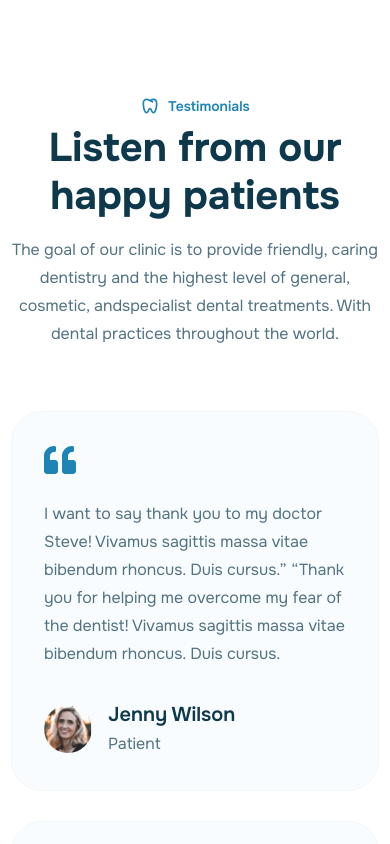
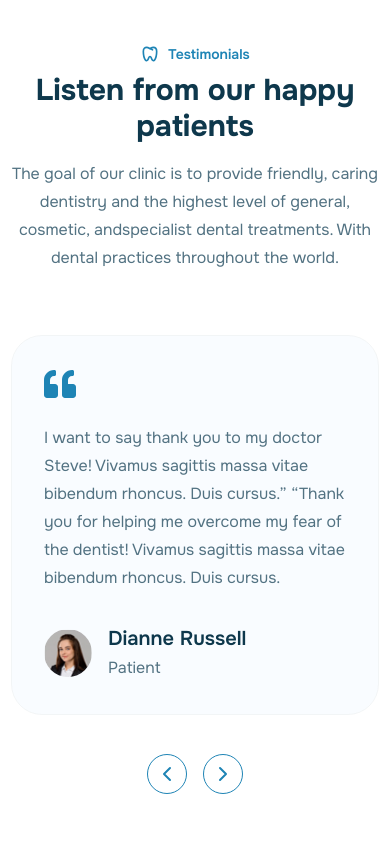
Before and after one commit to talhawebguru/primecare-dentist-website, a Next.js app: page / in a window 390 px wide. Shown: the part 7560-8404 px from the top of the page. Built offline with nearby package versions, Linux system fonts and the light colour scheme.

Commit message:
Testimonial Section done

```diff
--- a/app/components/home/TestimonialsSection.jsx
+++ b/app/components/home/TestimonialsSection.jsx
@@ -1,9 +1,14 @@
 'use client';
+import { useRef } from "react";
 import { motion } from "motion/react";
 import Image from "next/image";
 import { FaQuoteLeft } from "react-icons/fa";
 import Container from "../common/Container";
 import { TbDental } from "react-icons/tb";
+import { Swiper, SwiperSlide } from "swiper/react";
+import { Navigation, Autoplay } from "swiper/modules";
+import "swiper/css";
+import "swiper/css/navigation";
 
 const testimonials = [
   {
@@ -26,11 +31,11 @@ const testimonials = [
   },
 ];
 
-const TestimonialCard = ({ testimonial, index }) => (
+const TestimonialCard = ({ testimonial }) => (
   <motion.div
-    initial={{ opacity: 0, y: 30 }}
-    whileInView={{ opacity: 1, y: 0 }}
-    transition={{ duration: 0.5, delay: index * 0.1 }}
+    initial={{ opacity: 0, x: 30 }}
+    whileInView={{ opacity: 1, x: 0 }}
+    transition={{ duration: 0.5 }}
     className="bg-[#f9fcff] rounded-[30px] p-8 flex flex-col h-full shadow-none outline outline-[#0e384c]/5"
   >
     <FaQuoteLeft className="text-[#1e84b5] w-8 h-8 mb-6" />
@@ -57,29 +62,74 @@ const TestimonialCard = ({ testimonial, index }) => (
   </motion.div>
 );
 
-const TestimonialsSection = () => (
-  <section className="py-[100px] bg-white overflow-x-hidden">
+const TestimonialsSection = () => {
+  const swiperRef = useRef(null);
+
+  return (
+    <section className="py-12 sm:py-[100px] bg-white overflow-x-hidden">
       <Container>
         <div className="text-center mb-16">
           <div className="flex justify-center gap-2 items-center mb-2">
             <TbDental className="text-[#1e84b5]" size={20} />
             <span className="text-[#1e84b5] text-sm font-semibold font-onest leading-none">Testimonials</span>
           </div>
-        <h2 className="text-[#0e384c] text-[40px] font-bold font-onest leading-[48px] mb-4">
+          <h2 className="text-[#0e384c] text-3xl sm:text-[40px] font-bold font-onest sm:leading-[48px] mb-4">
             Listen from our happy patients
           </h2>
           <p className="text-[#527282] text-base font-normal font-onest leading-7 max-w-2xl mx-auto">
-          The goal of our clinic is to provide friendly, caring dentistry and the highest level of general, cosmetic, and<br className="hidden md:block" />
+            The goal of our clinic is to provide friendly, caring dentistry and the highest level of general, cosmetic, and
+            <br className="hidden md:block" />
             specialist dental treatments. With dental practices throughout the world.
           </p>
         </div>
-      <div className="grid grid-cols-1 md:grid-cols-2 lg:grid-cols-3 gap-8">
+        <div className="relative">
+          <Swiper
+            modules={[Navigation, Autoplay]}
+            slidesPerView={1}
+            spaceBetween={32}
+            loop
+            autoplay={{ delay: 5000, disableOnInteraction: false }}
+            navigation={{
+              nextEl: ".testimonial-next",
+              prevEl: ".testimonial-prev",
+            }}
+            breakpoints={{
+              640: { slidesPerView: 1 },
+              768: { slidesPerView: 2 },
+              1024: { slidesPerView: 3 },
+            }}
+            className="!overflow-visible"
+            onSwiper={swiper => (swiperRef.current = swiper)}
+          >
             {testimonials.map((testimonial, idx) => (
-          <TestimonialCard key={testimonial.name} testimonial={testimonial} index={idx} />
+              <SwiperSlide key={testimonial.name}>
+                <TestimonialCard testimonial={testimonial} />
+              </SwiperSlide>
             ))}
+          </Swiper>
+          {/* Custom Pagination Arrows */}
+          <div className="flex justify-center items-center gap-4 mt-10">
+            <button
+              className="testimonial-prev w-10 h-10 flex items-center justify-center rounded-full border border-[#1e84b5] text-[#1e84b5] hover:bg-[#1e84b5] hover:text-white transition"
+              aria-label="Previous testimonial"
+            >
+              <svg width="24" height="24" fill="none" viewBox="0 0 24 24">
+                <path d="M15 18l-6-6 6-6" stroke="currentColor" strokeWidth="2" strokeLinecap="round" strokeLinejoin="round"/>
+              </svg>
+            </button>
+            <button
+              className="testimonial-next w-10 h-10 flex items-center justify-center rounded-full border border-[#1e84b5] text-[#1e84b5] hover:bg-[#1e84b5] hover:text-white transition"
+              aria-label="Next testimonial"
+            >
+              <svg width="24" height="24" fill="none" viewBox="0 0 24 24">
+                <path d="M9 6l6 6-6 6" stroke="currentColor" strokeWidth="2" strokeLinecap="round" strokeLinejoin="round"/>
+              </svg>
+            </button>
+          </div>
         </div>
       </Container>
     </section>
   );
+};
 
 export default TestimonialsSection;
--- a/package.json
+++ b/package.json
@@ -13,7 +13,8 @@
     "next": "15.3.4",
     "react": "^19.0.0",
     "react-dom": "^19.0.0",
-    "react-icons": "^5.5.0"
+    "react-icons": "^5.5.0",
+    "swiper": "^11.2.8"
   },
   "devDependencies": {
     "@tailwindcss/postcss": "^4",
```
Also changed, not shown: 1 other file (tests, documents, lock files or other folders). Lines whose indentation alone changed are shown as unchanged.
